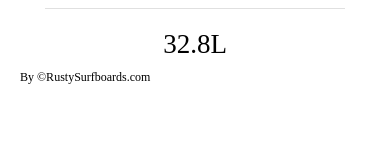
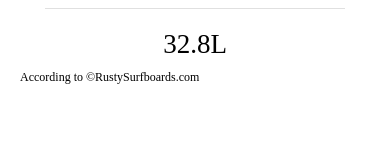
Before and after one commit to lionneclement/surf-volume, a React Native app: screen /IdealVolume in a window 390 px wide. Shown: the part 235-395 px from the top of the page. Built offline with nearby package versions, Linux system fonts and the light colour scheme.

Commit message:
update credit text

```diff
--- a/app/components/CreditComponent.tsx
+++ b/app/components/CreditComponent.tsx
@@ -3,12 +3,12 @@ import {Linking, StyleSheet} from 'react-native';
 import TextUI from '../ui/TextUI';
 
 interface Props {
-  text: string;
+  creditText: string;
   url: string;
 }
 
 const CreditComponent: FunctionComponent<Props> = ({
-  text,
+  creditText,
   url,
 }: Props): ReactElement => {
   const onPressCredit = async (): Promise<void> => {
@@ -17,7 +17,7 @@ const CreditComponent: FunctionComponent<Props> = ({
 
   return (
     <TextUI onPress={onPressCredit} style={styles.credit}>
-      {text}
+      According to ©{creditText}
     </TextUI>
   );
 };
--- a/app/views/HomeViews.tsx
+++ b/app/views/HomeViews.tsx
@@ -78,7 +78,7 @@ const Home: FunctionComponent = (): ReactElement => {
         <DividerUI />
         <TextUI style={styles.volume}>{volume}L</TextUI>
         <CreditComponent
-          text="By ©Nulltuul.com"
+          creditText="Nulltuul.com"
           url="https://nulltuul.com/surfboard-volume-calculator/"
         />
       </ScrollViewUI>
--- a/app/views/IdealVolumeViews.tsx
+++ b/app/views/IdealVolumeViews.tsx
@@ -56,7 +56,7 @@ const IdealVolume: FunctionComponent = (): ReactElement => {
         <DividerUI />
         <TextUI style={styles.volume}>{idealVolume}L</TextUI>
         <CreditComponent
-          text="By ©RustySurfboards.com"
+          creditText="RustySurfboards.com"
           url="https://rustysurfboards.com/pages/volume-calculator"
         />
       </ScrollViewUI>
```
